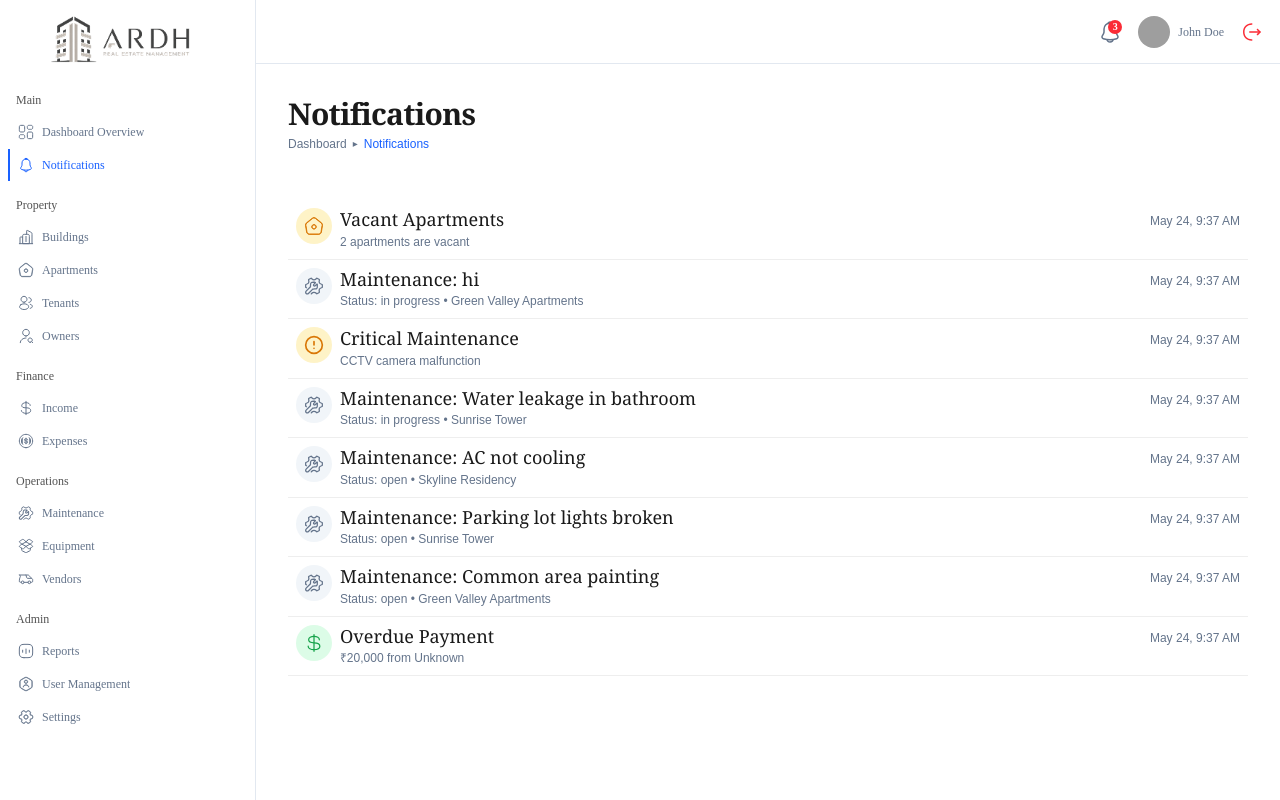
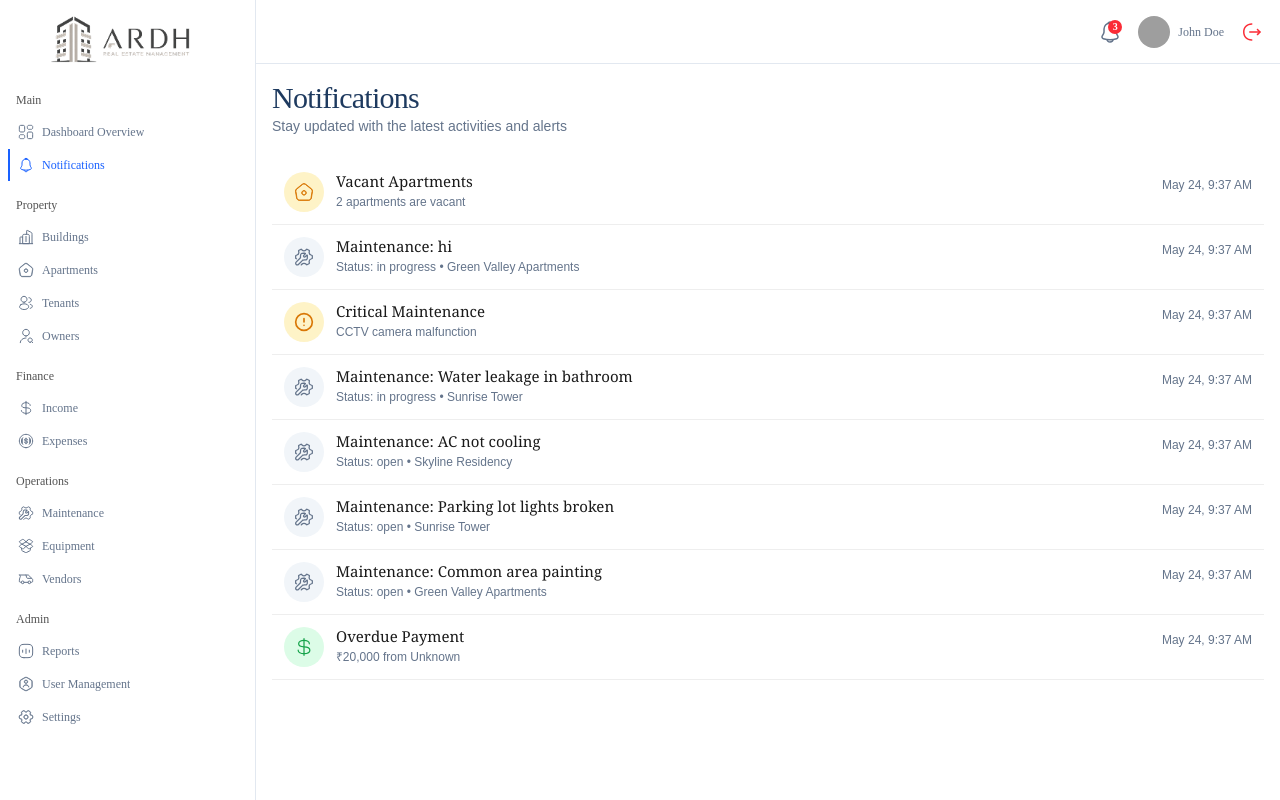
Before and after one commit to ArunRoy404/ardh-frontend, a React (Vite) app: page /notifications in a window 1280 px wide. Built offline with nearby package versions, Linux system fonts and the light colour scheme; grey boxes are pictures that could not be loaded; some icons are missing.

Commit message:
feat: implement notifications page with zustand store and reusable dashboard layout components

```diff
--- a/src/components/DashboardLayout/DashbaordHeader.jsx
+++ b/src/components/DashboardLayout/DashbaordHeader.jsx
@@ -1,6 +1,10 @@
-const DashboardHeader = ({ title, description, children }) => {
+import DashboardBreadcrumb from "./DashboardBreadcrumb"
+
+const DashboardHeader = ({ title, description, showBreadcrumb, children }) => {
     return (
-        <header className="flex flex-col md:flex-row md:items-center md:justify-between gap-4">
+        <header className="flex flex-col gap-2">
+            {showBreadcrumb && <DashboardBreadcrumb />}
+            <div className="flex flex-col md:flex-row md:items-center md:justify-between gap-4">
                 <div>
                     <h1
                         className="text-3xl font-medium text-foreground tracking-tight text-primary"
@@ -16,6 +20,7 @@ const DashboardHeader = ({ title, description, children }) => {
                 </div>
 
                 {children}
+            </div>
         </header>
     )
 }
--- /dev/null
+++ b/src/components/DashboardLayout/DashboardBreadcrumb.jsx
@@ -0,0 +1,78 @@
+import React from "react"
+import { useLocation, Link } from "react-router"
+import {
+    Breadcrumb,
+    BreadcrumbList,
+    BreadcrumbItem,
+    BreadcrumbLink,
+    BreadcrumbPage,
+    BreadcrumbSeparator,
+} from "@/components/ui/breadcrumb"
+
+const pathNameMap = {
+    "/": "Dashboard",
+    "/notifications": "Notifications",
+    "/buildings": "Buildings",
+    "/apartments": "Apartments",
+    "/tenants": "Tenants",
+    "/owners": "Owners",
+    "/income": "Income",
+    "/expenses": "Expenses",
+    "/maintenance": "Maintenance",
+    "/equipment": "Equipment",
+    "/vendors": "Vendors",
+    "/reports": "Reports",
+    "/user-management": "User Management",
+    "/settings": "Settings",
+}
+
+const DashboardBreadcrumb = () => {
+    const { pathname } = useLocation()
+
+    const segments = pathname.split("/").filter(Boolean)
+
+    // Build breadcrumb items starting with Dashboard root
+    const items = [
+        {
+            label: "Dashboard",
+            path: "/",
+            isLast: segments.length === 0,
+        },
+    ]
+
+    let currentPath = ""
+    segments.forEach((segment, index) => {
+        currentPath += `/${segment}`
+        const isLast = index === segments.length - 1
+        items.push({
+            label: pathNameMap[currentPath] || segment
+                .replace(/-/g, " ")
+                .replace(/\b\w/g, (char) => char.toUpperCase()),
+            path: currentPath,
+            isLast,
+        })
+    })
+
+    return (
+        <Breadcrumb>
+            <BreadcrumbList>
+                {items.map((item, index) => (
+                    <React.Fragment key={item.path}>
+                        {index > 0 && <BreadcrumbSeparator />}
+                        <BreadcrumbItem>
+                            {item.isLast ? (
+                                <BreadcrumbPage>{item.label}</BreadcrumbPage>
+                            ) : (
+                                <BreadcrumbLink render={<Link to={item.path} />}>
+                                    {item.label}
+                                </BreadcrumbLink>
+                            )}
+                        </BreadcrumbItem>
+                    </React.Fragment>
+                ))}
+            </BreadcrumbList>
+        </Breadcrumb>
+    )
+}
+
+export default DashboardBreadcrumb
--- /dev/null
+++ b/src/dummyData/notificationsData.js
@@ -0,0 +1,50 @@
+export const notificationsData = [
+    {
+        type: "vacant",
+        title: "Vacant Apartments",
+        detail: "2 apartments are vacant",
+        date: "May 24, 9:37 AM",
+    },
+    {
+        type: "maintenance-info",
+        title: "Maintenance: hi",
+        detail: "Status: in progress • Green Valley Apartments",
+        date: "May 24, 9:37 AM",
+    },
+    {
+        type: "critical",
+        title: "Critical Maintenance",
+        detail: "CCTV camera malfunction",
+        date: "May 24, 9:37 AM",
+    },
+    {
+        type: "maintenance-info",
+        title: "Maintenance: Water leakage in bathroom",
+        detail: "Status: in progress • Sunrise Tower",
+        date: "May 24, 9:37 AM",
+    },
+    {
+        type: "maintenance-info",
+        title: "Maintenance: AC not cooling",
+        detail: "Status: open • Skyline Residency",
+        date: "May 24, 9:37 AM",
+    },
+    {
+        type: "maintenance-info",
+        title: "Maintenance: Parking lot lights broken",
+        detail: "Status: open • Sunrise Tower",
+        date: "May 24, 9:37 AM",
+    },
+    {
+        type: "maintenance-info",
+        title: "Maintenance: Common area painting",
+        detail: "Status: open • Green Valley Apartments",
+        date: "May 24, 9:37 AM",
+    },
+    {
+        type: "payment",
+        title: "Overdue Payment",
+        detail: "₹20,000 from Unknown",
+        date: "May 24, 9:37 AM",
+    },
+]
--- /dev/null
+++ b/src/dummyDataStore/useNotificationsStore.js
@@ -0,0 +1,9 @@
+import { create } from "zustand"
+import { notificationsData } from "../dummyData/notificationsData"
+
+const useNotificationsStore = create((set) => ({
+    notificationsData,
+    setNotificationsData: (newData) => set({ notificationsData: newData }),
+}))
+
+export default useNotificationsStore
--- a/src/pages/dashboard/NotificationsPage.jsx
+++ b/src/pages/dashboard/NotificationsPage.jsx
@@ -1,59 +1,9 @@
-import React from "react"
 import { ApartmentsIcon } from "../../components/SvgIcons/ApartmentsIcon"
 import { MaintenanceIcon } from "../../components/SvgIcons/MaintenanceIcon"
 import { IncomeIcon } from "../../components/SvgIcons/IncomeIcon"
 import { AlertCircle } from "lucide-react"
-
-const notificationsData = [
-    {
-        type: "vacant",
-        title: "Vacant Apartments",
-        detail: "2 apartments are vacant",
-        date: "May 24, 9:37 AM",
-    },
-    {
-        type: "maintenance-info",
-        title: "Maintenance: hi",
-        detail: "Status: in progress • Green Valley Apartments",
-        date: "May 24, 9:37 AM",
-    },
-    {
-        type: "critical",
-        title: "Critical Maintenance",
-        detail: "CCTV camera malfunction",
-        date: "May 24, 9:37 AM",
-    },
-    {
-        type: "maintenance-info",
-        title: "Maintenance: Water leakage in bathroom",
-        detail: "Status: in progress • Sunrise Tower",
-        date: "May 24, 9:37 AM",
-    },
-    {
-        type: "maintenance-info",
-        title: "Maintenance: AC not cooling",
-        detail: "Status: open • Skyline Residency",
-        date: "May 24, 9:37 AM",
-    },
-    {
-        type: "maintenance-info",
-        title: "Maintenance: Parking lot lights broken",
-        detail: "Status: open • Sunrise Tower",
-        date: "May 24, 9:37 AM",
-    },
-    {
-        type: "maintenance-info",
-        title: "Maintenance: Common area painting",
-        detail: "Status: open • Green Valley Apartments",
-        date: "May 24, 9:37 AM",
-    },
-    {
-        type: "payment",
-        title: "Overdue Payment",
-        detail: "₹20,000 from Unknown",
-        date: "May 24, 9:37 AM",
-    },
-]
+import DashboardHeader from "@/components/DashboardLayout/DashbaordHeader"
+import useNotificationsStore from "@/dummyDataStore/useNotificationsStore"
 
 const getNotificationIconData = (type) => {
     const sizeClass = "size-5"
@@ -87,44 +37,32 @@ const getNotificationIconData = (type) => {
 }
 
 const NotificationsPage = () => {
+    const { notificationsData } = useNotificationsStore()
     return (
-        <div className="flex flex-col gap-6 p-4">
+        <>
             {/* Header Block */}
-            <div className="mb-6">
-                <h1
-                    className="text-3xl font-semibold text-[#1A1A1A] tracking-tight"
-                    style={{ fontFamily: "'Adobe Aldine', Georgia, serif" }}
-                >
-                    Notifications
-                </h1>
-
-                {/* Breadcrumbs */}
-                <div
-                    className="flex items-center gap-1.5 text-xs text-[#64748B] mt-1"
-                    style={{ fontFamily: "'DM Sans', sans-serif" }}
-                >
-                    <span className="hover:text-[#0A0A0A] cursor-pointer">Dashboard</span>
-                    <span className="text-[10px]">▸</span>
-                    <span className="text-secondary font-medium">Notifications</span>
-                </div>
-            </div>
+            <DashboardHeader
+                title="Notifications"
+                description="Stay updated with the latest activities and alerts"
+                // showBreadcrumb
+            />
 
             {/* Notifications List Container */}
-            <div className="flex flex-col bg-white  overflow-hidden">
+            <div className="flex flex-col">
                 {notificationsData.map((item, idx) => {
                     const iconData = getNotificationIconData(item.type)
                     return (
                         <div
                             key={idx}
-                            className="flex p-2 items-start gap-2 self-stretch border-b border-[#EEE] justify-between hover:bg-slate-50 transition-colors"
+                            className="flex p-3 items-start gap-3 self-stretch border-b border-[#EEE] justify-between hover:bg-slate-50 transition-colors"
                         >
-                            <div className="flex gap-2 items-start">
-                                <div className={`p-2 rounded-full flex items-center justify-center ${iconData.bg}`}>
+                            <div className="flex gap-3 items-start">
+                                <div className={`p-2.5 rounded-full flex items-center justify-center ${iconData.bg}`}>
                                     {iconData.icon}
                                 </div>
                                 <div className="flex flex-col justify-center min-h-[36px]">
                                     <h3
-                                        className="text-[18px] font-medium text-[#1A1A1A] leading-tight"
+                                        className="text-[15px] font-medium text-[#1A1A1A] leading-tight"
                                         style={{ fontFamily: "'Adobe Aldine', Georgia, serif" }}
                                     >
                                         {item.title}
@@ -148,7 +86,7 @@ const NotificationsPage = () => {
                     )
                 })}
             </div>
-        </div>
+        </>
     )
 }
 
```
Lines whose indentation alone changed are shown as unchanged.
